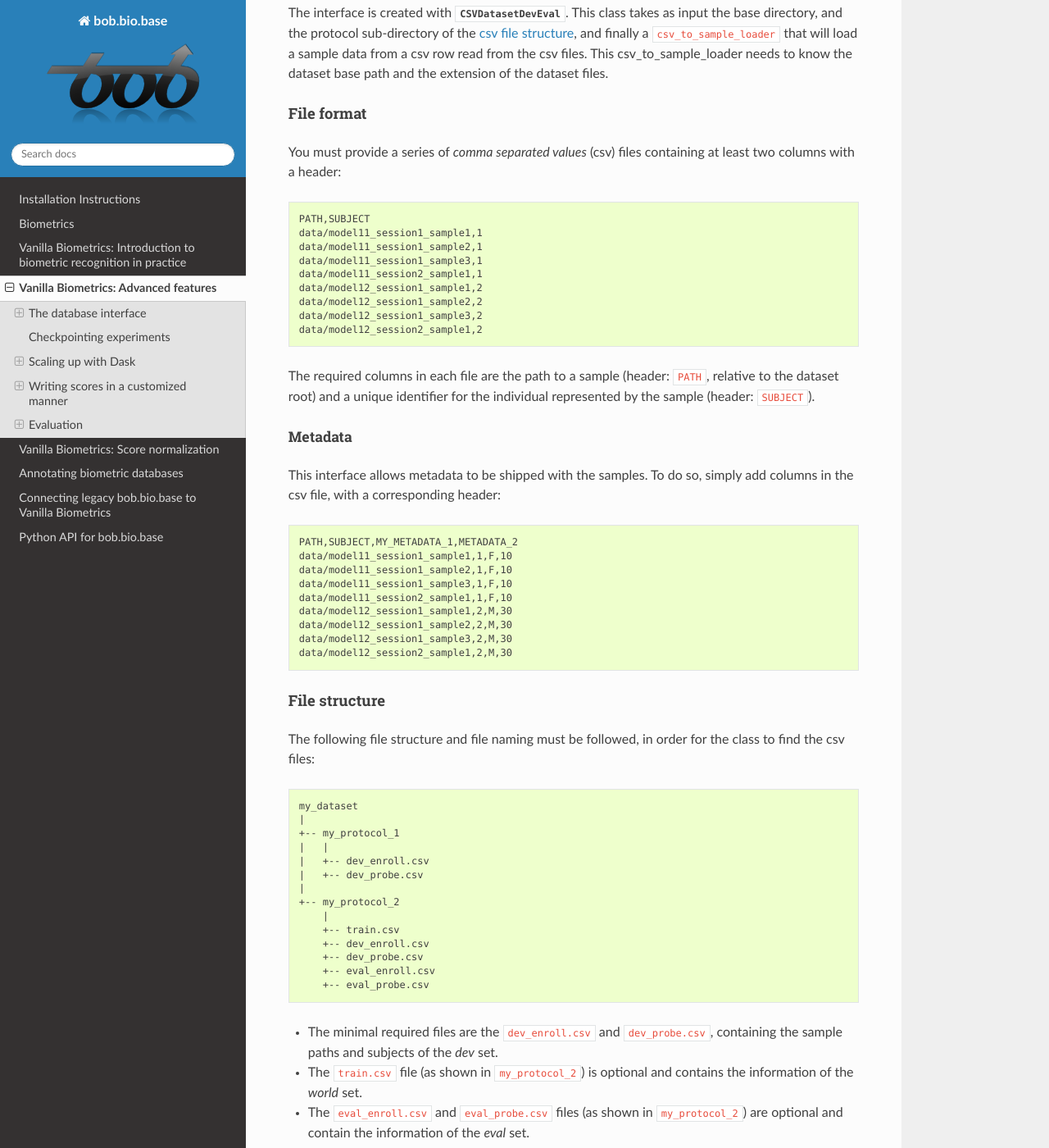
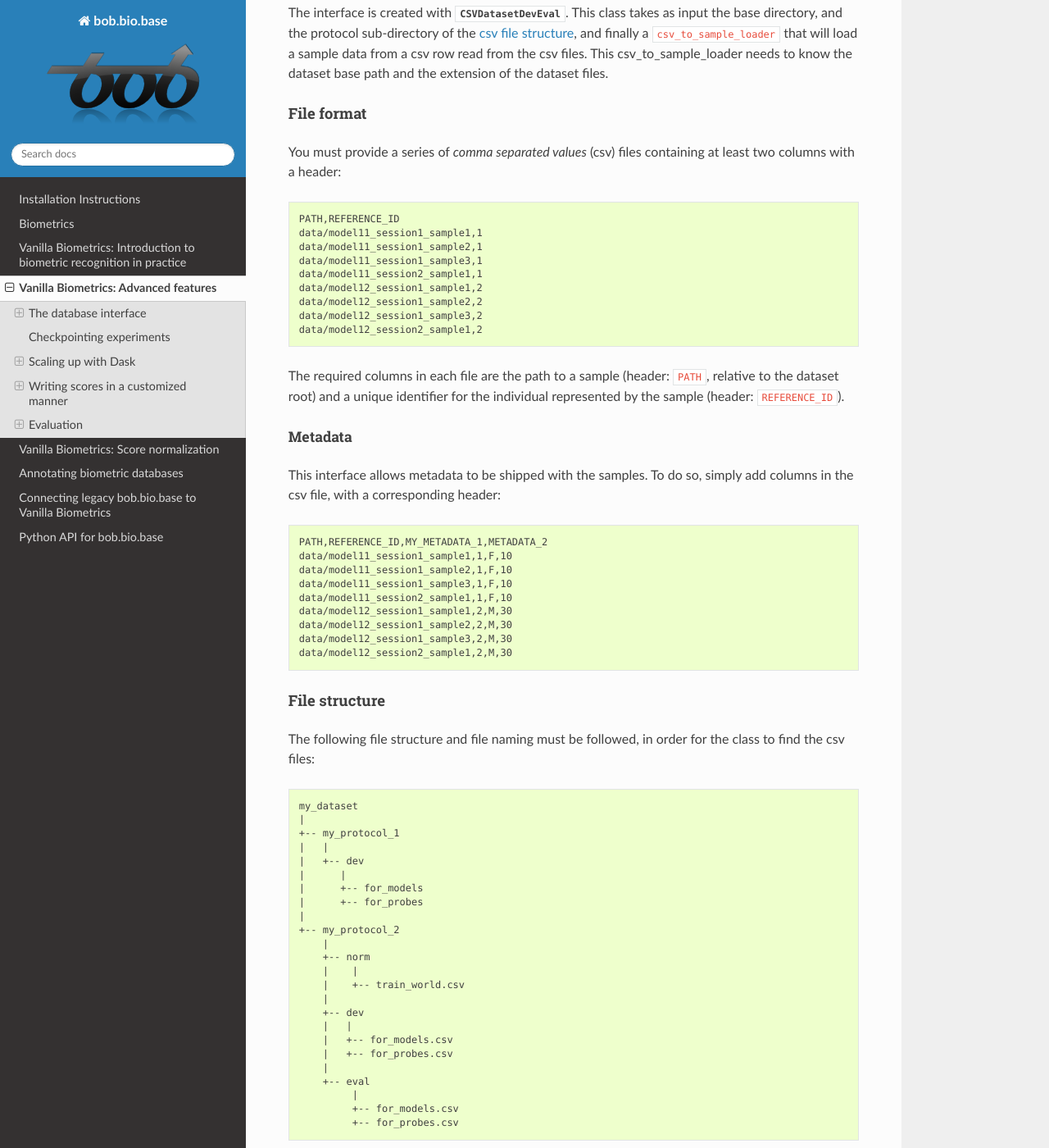
Before and after one commit to bioidiap/bob.bio.base, a Sphinx documentation site: the page built from doc/vanilla_biometrics_features.rst, in a window 1280 px wide and 1400 px high, scrolled down 1869 px. Shown: the whole window at 82% size. Built offline with Sphinx 7.4.7 and the Read the Docs theme 2.0.0, drawn with Linux system fonts in a browser that asks for light colours; the version number could not be read and is left out; some of the changed text lies outside the part shown.

Commit message:
Updated documentation [sphinx]

```diff
--- a/doc/vanilla_biometrics_features.rst
+++ b/doc/vanilla_biometrics_features.rst
@@ -84,7 +84,7 @@ You must provide a series of *comma separated values* (csv) files containing at
 
 .. code-block:: text
 
-  PATH,SUBJECT
+  PATH,REFERENCE_ID
   data/model11_session1_sample1,1
   data/model11_session1_sample2,1
   data/model11_session1_sample3,1
@@ -94,7 +94,7 @@ You must provide a series of *comma separated values* (csv) files containing at
   data/model12_session1_sample3,2
   data/model12_session2_sample1,2
 
-The required columns in each file are the path to a sample (header: ``PATH``, relative to the dataset root) and a unique identifier for the individual represented by the sample (header: ``SUBJECT``).
+The required columns in each file are the path to a sample (header: ``PATH``, relative to the dataset root) and a unique identifier for the individual represented by the sample (header: ``REFERENCE_ID``).
 
 Metadata
 ........
@@ -103,7 +103,7 @@ This interface allows metadata to be shipped with the samples. To do so, simply
 
 .. code-block:: text
 
-  PATH,SUBJECT,MY_METADATA_1,METADATA_2
+  PATH,REFERENCE_ID,MY_METADATA_1,METADATA_2
   data/model11_session1_sample1,1,F,10
   data/model11_session1_sample2,1,F,10
   data/model11_session1_sample3,1,F,10
@@ -126,16 +126,26 @@ The following file structure and file naming must be followed, in order for the
   |
   +-- my_protocol_1
   |   |
-  |   +-- dev_enroll.csv
-  |   +-- dev_probe.csv
+  |   +-- dev
+  |      |
+  |      +-- for_models
+  |      +-- for_probes
   |
   +-- my_protocol_2
       |
-      +-- train.csv
-      +-- dev_enroll.csv
-      +-- dev_probe.csv
-      +-- eval_enroll.csv
-      +-- eval_probe.csv
+      +-- norm
+      |    |
+      |    +-- train_world.csv
+      |
+      +-- dev
+      |   |
+      |   +-- for_models.csv
+      |   +-- for_probes.csv
+      |
+      +-- eval
+           |
+           +-- for_models.csv
+           +-- for_probes.csv
 
 - The minimal required files are the ``dev_enroll.csv`` and ``dev_probe.csv``, containing the sample paths and subjects of the *dev* set.
 - The ``train.csv`` file (as shown in ``my_protocol_2``) is optional and contains the information of the *world* set.
@@ -165,9 +176,9 @@ In this example, ``my_dataset`` would be the base path given to the ``dataset_pr
 
 This will create a database interface with:
 
-- The elements in ``train.csv`` returned by :py:meth:`~bob.db.base.Database.background_model_samples`,
-- The elements in ``*_enroll.csv`` returned by :py:meth:`~bob.db.base.Database.references`,
-- The elements in ``*_probe.csv`` returned by :py:meth:`~bob.db.base.Database.probes`.
+- The elements in ``train_world.csv`` returned by :py:meth:`~bob.db.base.Database.background_model_samples`,
+- The elements in ``for_models.csv`` returned by :py:meth:`~bob.db.base.Database.references`,
+- The elements in ``for_probes.csv`` returned by :py:meth:`~bob.db.base.Database.probes`.
 
 An aggregation of all of the above is available with the :py:meth:`~bob.db.base.Database.all_samples` method, which returns all the samples of the protocol.
 
@@ -182,7 +193,7 @@ The format of the CSV file is the same as in :py:class:`~bob.bio.base.database.C
 
 .. code-block:: text
 
-  PATH,SUBJECT
+  PATH,REFERENCE_ID
   path/to/sample0_subj0,0
   path/to/sample1_subj0,0
   path/to/sample2_subj0,0
@@ -245,7 +259,7 @@ Here is a code snippet of a simple database interface:
         def references(self, group="dev"):
             all_references = []
             for a_subject in dataset_dev_subjects:
-                current_sampleset = SampleSet(samples=[], subject=a_subject.id)
+                current_sampleset = SampleSet(samples=[], reference_id=a_subject.id)
                 for a_sample in a_subject:
                     current_sampleset.insert(-1, Sample(data=a_sample.data, key=a_sample.sample_id))
                 all_references.append(current_sampleset)
@@ -254,7 +268,7 @@ Here is a code snippet of a simple database interface:
         def probes(self, group="dev"):
             all_probes = []
             for a_subject in dataset_dev_subjects:
-                current_sampleset = SampleSet(samples=[], subject=a_subject.id, references=list_of_references_id)
+                current_sampleset = SampleSet(samples=[], reference_id=a_subject.id, references=list_of_references_id)
                 for a_sample in a_subject:
                     current_sampleset.insert(-1, Sample(data=a_sample.data, key=a_sample.sample_id))
                 all_probes.append(current_sampleset)
```
Also changed, not shown: other parts of doc/vanilla_biometrics_features.rst (+6 -2 lines), 1 other file.
